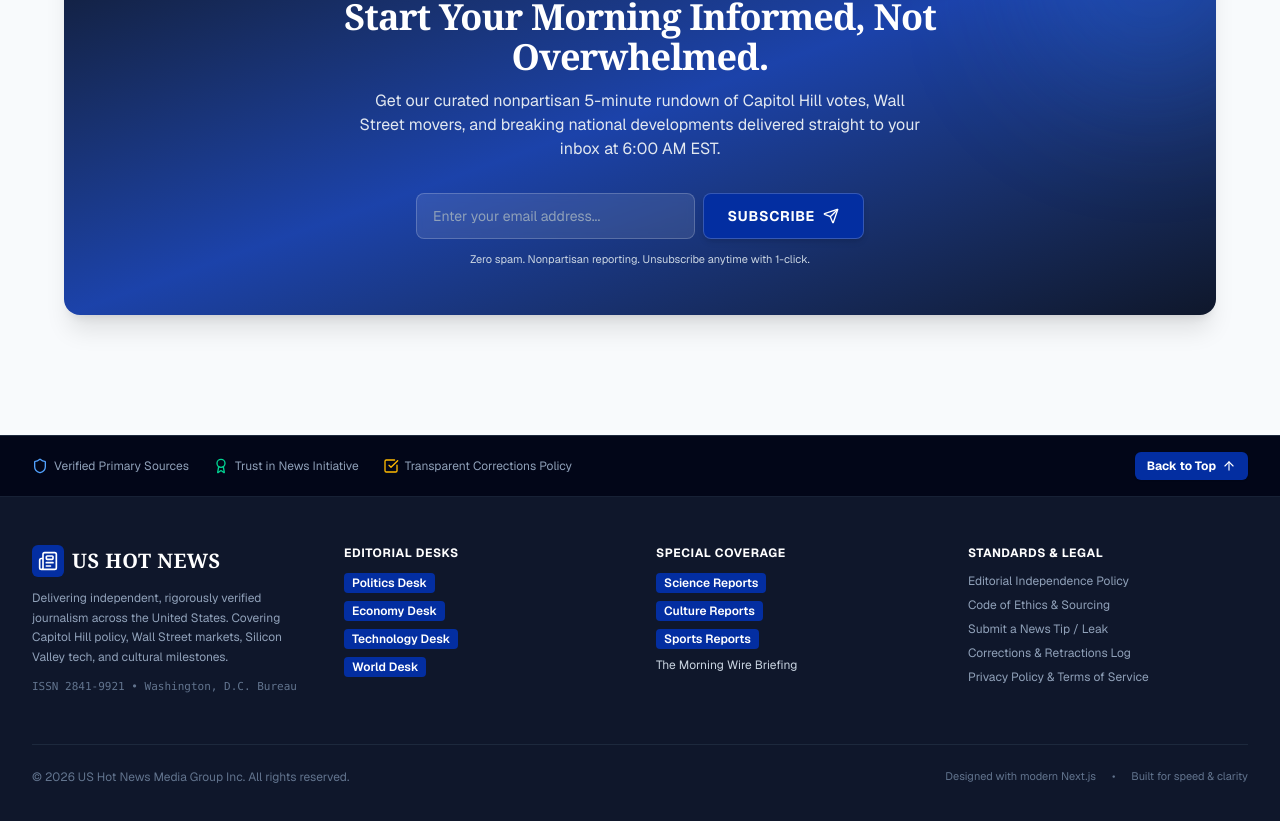
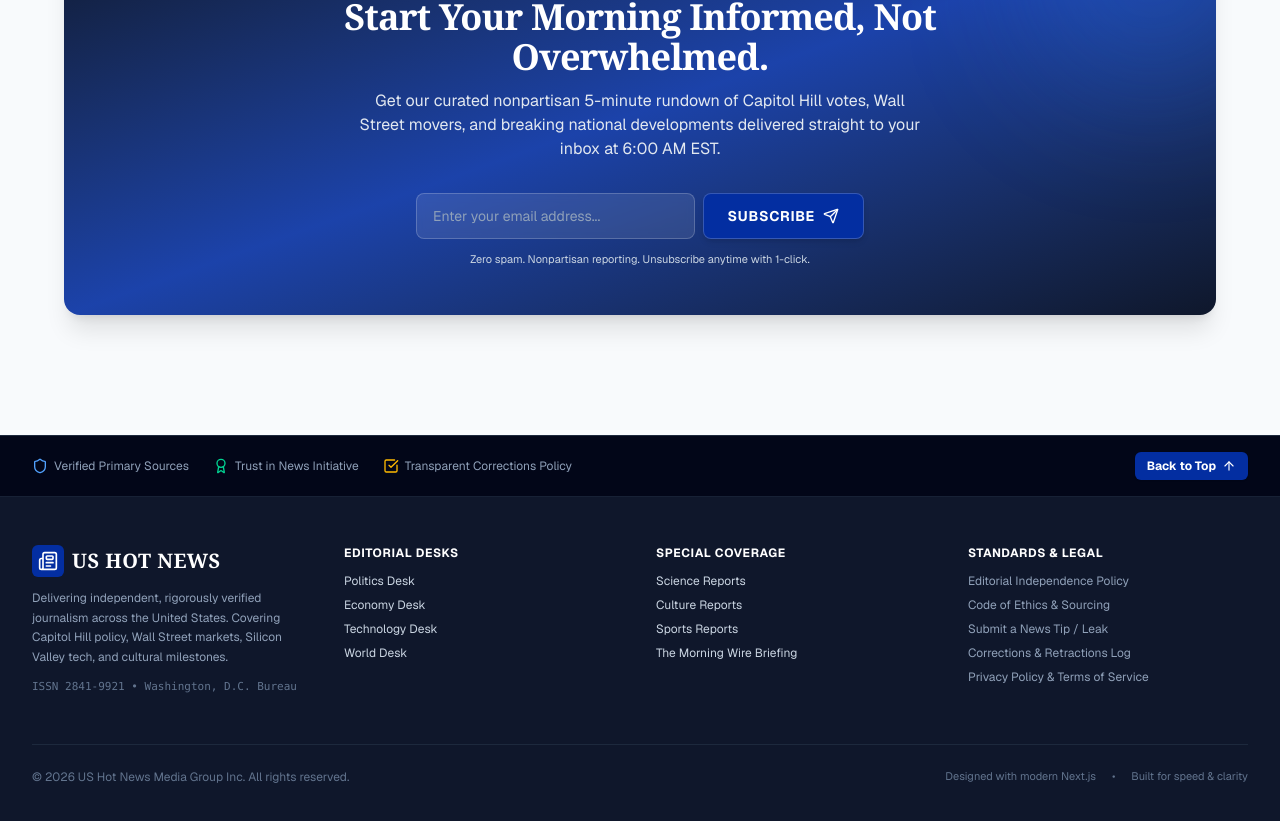
Before and after one commit to digipos069-maker/ushotnews, a Next.js app: page /article/capitol-hill-ai-regulatory-framework in a window 1280 px wide. Shown: the part 2891-3712 px from the top of the page. Built offline with nearby package versions, Linux system fonts and the light colour scheme.

Commit message:
update : fix build

```diff
--- a/app/article/[slug]/page.tsx
+++ b/app/article/[slug]/page.tsx
@@ -167,7 +167,7 @@ export default async function ArticlePage({ params }: ArticlePageProps) {
       </main>
 
       {/* Footer */}
-      <Footer onSelectCategory={() => {}} />
+      <Footer />
     </div>
   );
 }
--- a/components/Footer.tsx
+++ b/components/Footer.tsx
@@ -2,16 +2,26 @@
 'use client';
 
 import React from 'react';
-import { Newspaper, ArrowUp, Shield, Award, CheckSquare, Heart } from 'lucide-react';
+import { Newspaper, ArrowUp, Shield, Award, CheckSquare } from 'lucide-react';
 import { NewsCategory } from '@/types/news';
+import Link from 'next/link';
 
 interface FooterProps {
-  onSelectCategory: (cat: NewsCategory) => void;
+  onSelectCategory?: (cat: NewsCategory) => void;
 }
 
 export default function Footer({ onSelectCategory }: FooterProps) {
   const scrollToTop = () => {
+    if (typeof window !== 'undefined') {
       window.scrollTo({ top: 0, behavior: 'smooth' });
+    }
+  };
+
+  const handleCategoryClick = (cat: NewsCategory) => {
+    if (onSelectCategory) {
+      onSelectCategory(cat);
+      scrollToTop();
+    }
   };
 
   return (
@@ -74,16 +84,22 @@ export default function Footer({ onSelectCategory }: FooterProps) {
             <ul className="space-y-2 text-xs">
               {(['Politics', 'Economy', 'Technology', 'World'] as NewsCategory[]).map((cat) => (
                 <li key={cat}>
+                  {onSelectCategory ? (
                     <button
                       type="button"
-                    onClick={() => {
-                      onSelectCategory(cat);
-                      scrollToTop();
-                    }}
+                      onClick={() => handleCategoryClick(cat)}
                       className="hover:underline text-left py-0.5 px-2 rounded-sm text-xs font-semibold"
                     >
                       {cat} Desk
                     </button>
+                  ) : (
+                    <Link
+                      href="/"
+                      className="hover:underline text-slate-300 hover:text-white"
+                    >
+                      {cat} Desk
+                    </Link>
+                  )}
                 </li>
               ))}
             </ul>
@@ -97,16 +113,22 @@ export default function Footer({ onSelectCategory }: FooterProps) {
             <ul className="space-y-2 text-xs">
               {(['Science', 'Culture', 'Sports'] as NewsCategory[]).map((cat) => (
                 <li key={cat}>
+                  {onSelectCategory ? (
                     <button
                       type="button"
-                    onClick={() => {
-                      onSelectCategory(cat);
-                      scrollToTop();
-                    }}
+                      onClick={() => handleCategoryClick(cat)}
                       className="hover:underline text-left py-0.5 px-2 rounded-sm text-xs font-semibold"
                     >
                       {cat} Reports
                     </button>
+                  ) : (
+                    <Link
+                      href="/"
+                      className="hover:underline text-slate-300 hover:text-white"
+                    >
+                      {cat} Reports
+                    </Link>
+                  )}
                 </li>
               ))}
               <li>
```
Lines whose indentation alone changed are shown as unchanged.
